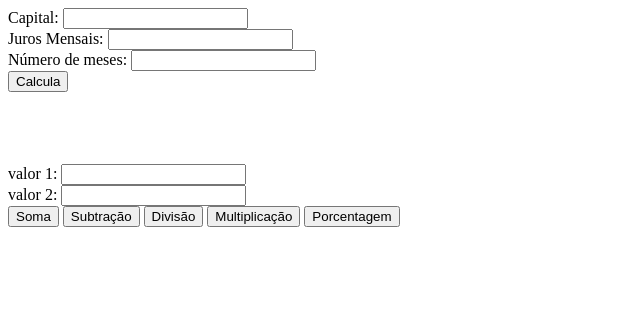
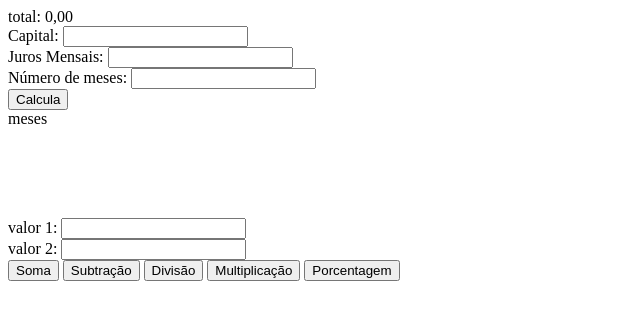
Before and after one commit to gabriely-cerine/primeirod_3t, a plain HTML site: page index.html in a window 1280 px wide. Shown: the whole page, without its empty margins (0-640 px from the left). Drawn offline with Linux system fonts and the light colour scheme.

Commit message:
Add files via upload

```diff
--- a/index.html
+++ b/index.html
@@ -8,10 +8,21 @@
     <script src="estudo.js"></script>
 </head>
 <body>
+
+
+    <div id="calculadora">
+     <span id="total">total: 0,00</span><br>
     Capital: <input id="valor" type="text"> <br>
     Juros Mensais: <input id="juros" type="text"> <br>
     Número de meses: <input id="meses" type="text"> <br>
     <button onclick="total()">Calcula</button>
+</div>
+<div>
+    <span id="mes">meses</span>
+</div>
+
+
+
     <br><br><br>
     <span id="resultado"></span><br><br>
     valor 1: <input id="v1" type="text"><br>
```
